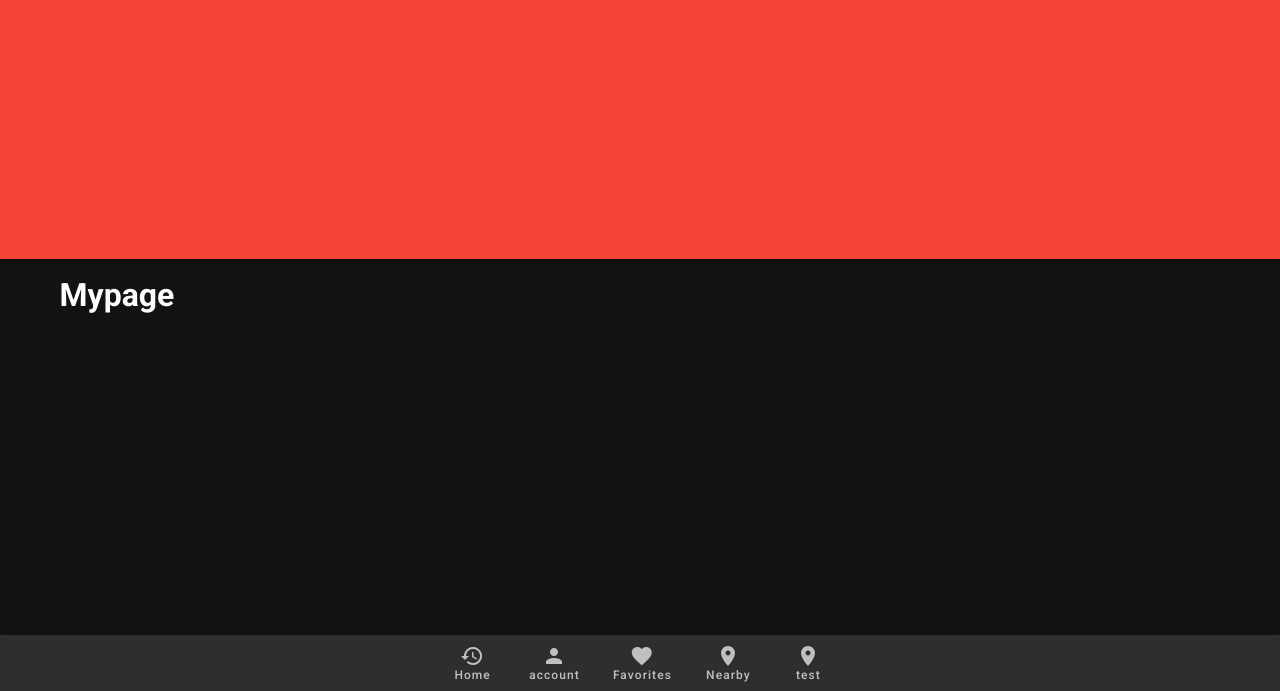
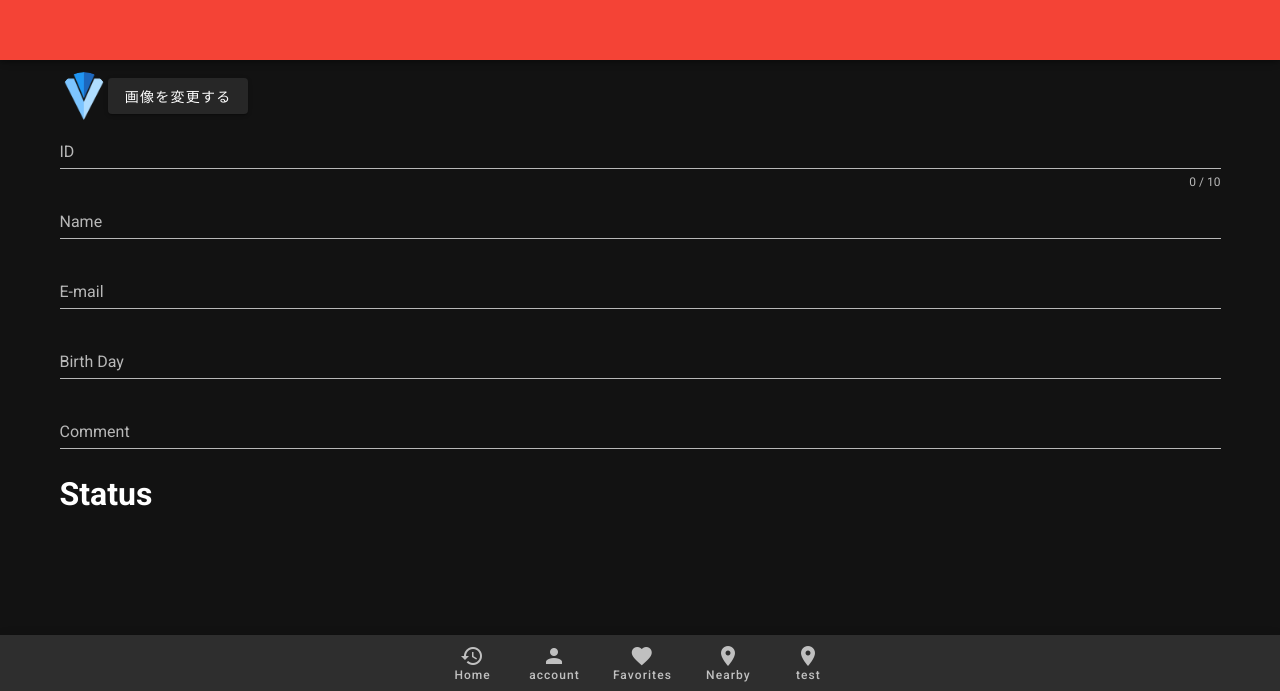
Before and after one commit to shortintern2020-B-frontier/TeamC, a Nuxt app in the folder app/: page /mypage in a window 1280 px wide. Shown: the part 109-800 px from the top of the page. Built offline with nearby package versions, Linux system fonts and the light colour scheme; no server answers.

Commit message:
add profile

```diff
--- a/app/pages/mypage.vue
+++ b/app/pages/mypage.vue
@@ -1,5 +1,59 @@
+
+<script>
+  import axios from 'axios'
+  export default {
+    created: function () {
+      axios.get('http://127.0.0.1:8000/users/find?id=2')
+        .then(response => {
+          console.log(response.data) // mockData
+          console.log(response.status) // 200
+        })
+    }
+}
+</script>
 <template>
-<h1>
-Mypage
-</h1>
+  <form>
+    <div id="profile">
+      <div id="icon">
+        <v-avatar>
+          <img src="@/static/v.png">
+        </v-avatar>
+          <v-btn>画像を変更する</v-btn>
+      </div>
+      <v-text-field
+        v-model="userId"
+        :counter="10"
+        label="ID"
+        placeholder="userid"
+        required
+      ></v-text-field>
+      <v-text-field
+        v-model="name"
+        label="Name"
+        placeholder="太郎"
+        required
+      ></v-text-field>
+      <v-text-field
+        v-model="email"
+        label="E-mail"
+        placeholder="example@gmail.com"
+      ></v-text-field>
+
+      <v-text-field
+        v-model="birstday"
+        label="Birth Day"
+        placeholder="2020/1/1"
+      ></v-text-field>
+      <v-text-field
+        v-model="comment"
+        label="Comment"
+        placeholder="コメント"
+
+      ></v-text-field>
+    </div>
+    <div id="status">
+      <h1>Status</h1>
+
+    </div>
+  </form>
 </template>
```
